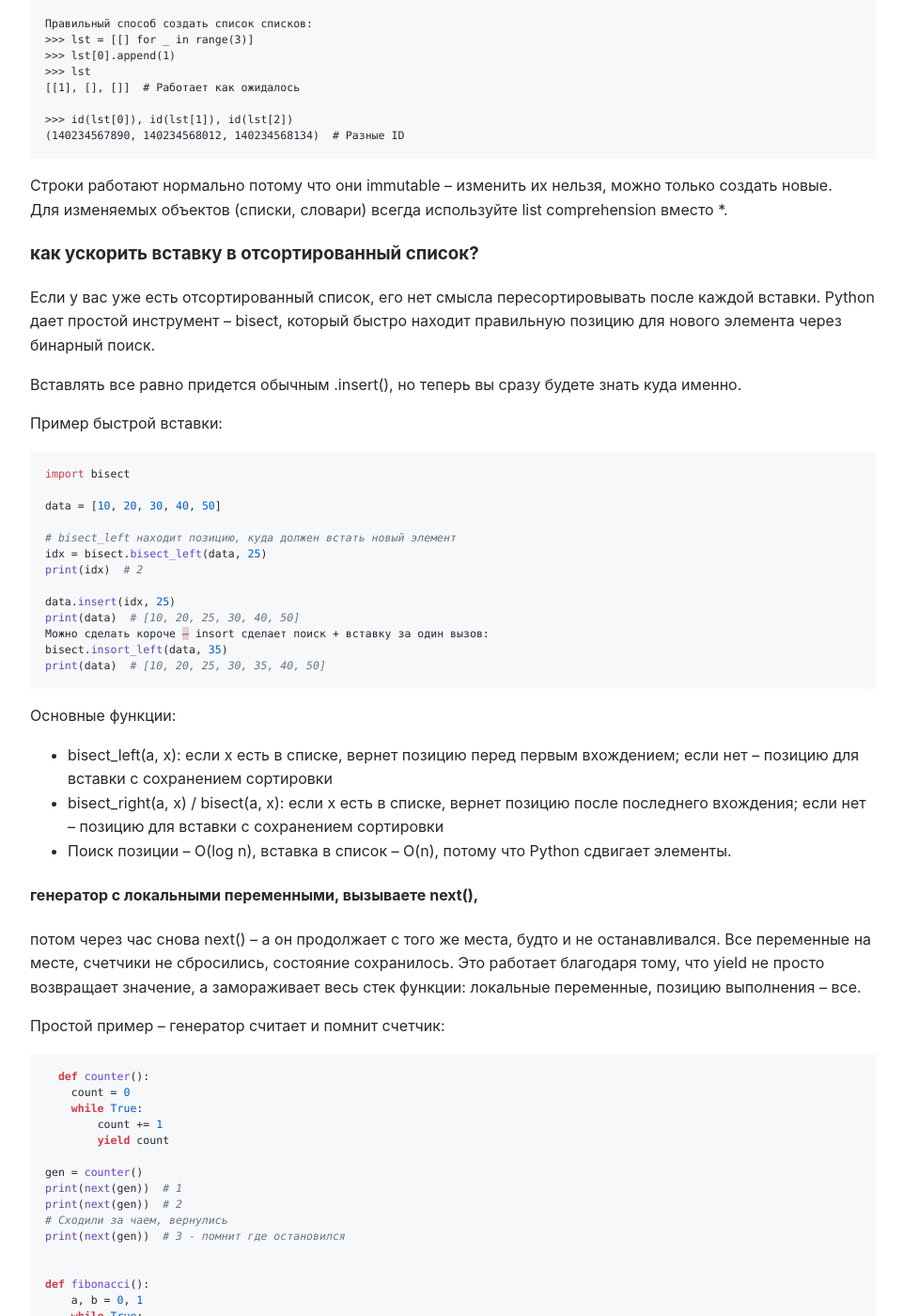
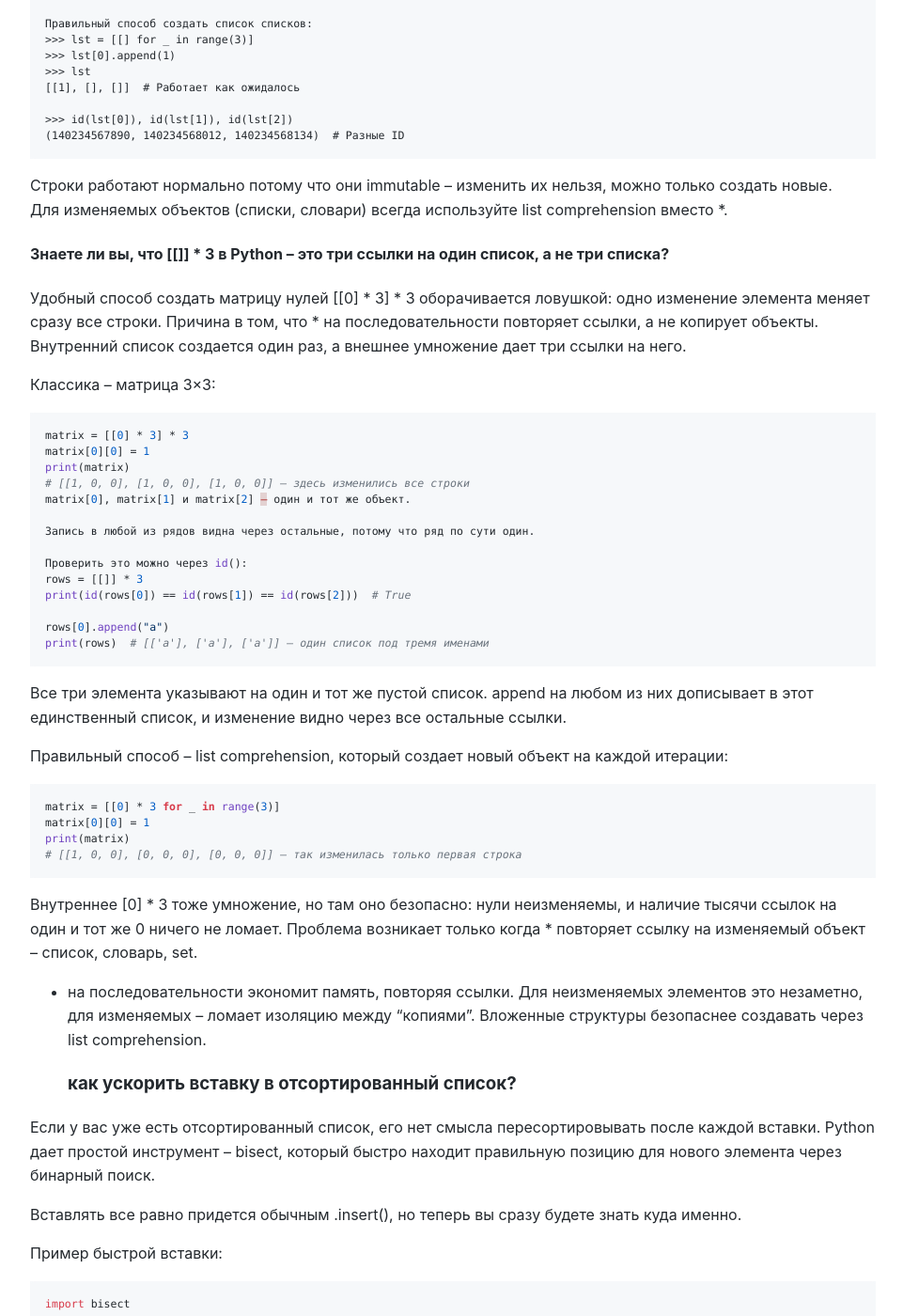
Before and after one commit to Michael-Lubinsky/michael-lubinsky.github.com, a Jekyll site: the page built from python/python_2.md, in a window 1280 px wide and 1400 px high, scrolled down 2112 px. Shown: the whole window at 94% size, without its empty margins (158-1119 px from the left). Built offline with Jekyll 4.4.1, drawn with Linux system fonts in a browser that asks for light colours; our own code applies the rules of GitHub Pages for plain Markdown files.

Commit message:
Enhance python_2.md with mutable vs immutable discussion
Added explanation about mutable and immutable objects in Python, including pitfalls of using multiplication for list creation and the correct use of list comprehension.

````diff
--- a/python/python_2.md
+++ b/python/python_2.md
@@ -100,6 +100,42 @@ Since tuples are immutable, these are the only specific methods available direct
 Строки работают нормально потому что они immutable – изменить их нельзя, можно только создать новые.
 Для изменяемых объектов (списки, словари) всегда используйте list comprehension вместо *.
 
+
+#### Знаете ли вы, что [[]] * 3 в Python – это три ссылки на один список, а не три списка?
+
+Удобный способ создать матрицу нулей [[0] * 3] * 3 оборачивается ловушкой: одно изменение элемента меняет сразу все строки. Причина в том, что * на последовательности повторяет ссылки, а не копирует объекты.
+Внутренний список создается один раз, а внешнее умножение дает три ссылки на него.
+
+Классика – матрица 3×3:
+```python
+matrix = [[0] * 3] * 3
+matrix[0][0] = 1
+print(matrix)
+# [[1, 0, 0], [1, 0, 0], [1, 0, 0]] – здесь изменились все строки
+matrix[0], matrix[1] и matrix[2] – один и тот же объект.
+
+Запись в любой из рядов видна через остальные, потому что ряд по сути один.
+
+Проверить это можно через id():
+rows = [[]] * 3
+print(id(rows[0]) == id(rows[1]) == id(rows[2]))  # True
+
+rows[0].append("a")
+print(rows)  # [['a'], ['a'], ['a']] – один список под тремя именами
+```
+Все три элемента указывают на один и тот же пустой список. append на любом из них дописывает в этот единственный список, и изменение видно через все остальные ссылки.
+
+Правильный способ – list comprehension, который создает новый объект на каждой итерации:
+
+```python
+matrix = [[0] * 3 for _ in range(3)]
+matrix[0][0] = 1
+print(matrix)
+# [[1, 0, 0], [0, 0, 0], [0, 0, 0]] – так изменилась только первая строка
+```
+Внутреннее [0] * 3 тоже умножение, но там оно безопасно: нули неизменяемы, и наличие тысячи ссылок на один и тот же 0 ничего не ломает. Проблема возникает только когда * повторяет ссылку на изменяемый объект – список, словарь, set.
+
+* на последовательности экономит память, повторяя ссылки. Для неизменяемых элементов это незаметно, для изменяемых – ломает изоляцию между "копиями". Вложенные структуры безопаснее создавать через list comprehension.
 ###  как ускорить вставку в отсортированный список?
 
 Если у вас уже есть отсортированный список, его нет смысла пересортировывать после каждой вставки. Python дает простой инструмент – bisect, который быстро находит правильную позицию для нового элемента через бинарный поиск.
````
